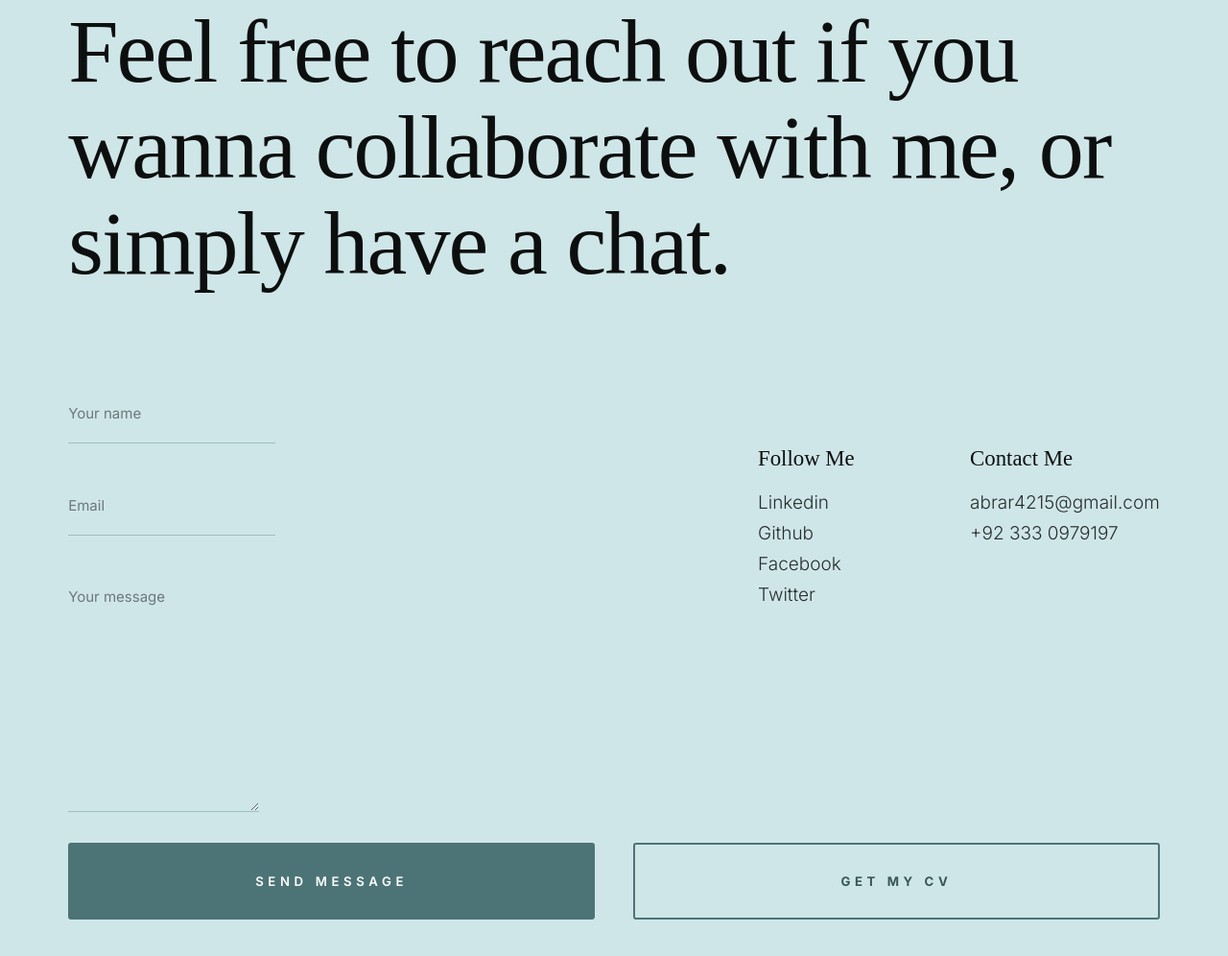
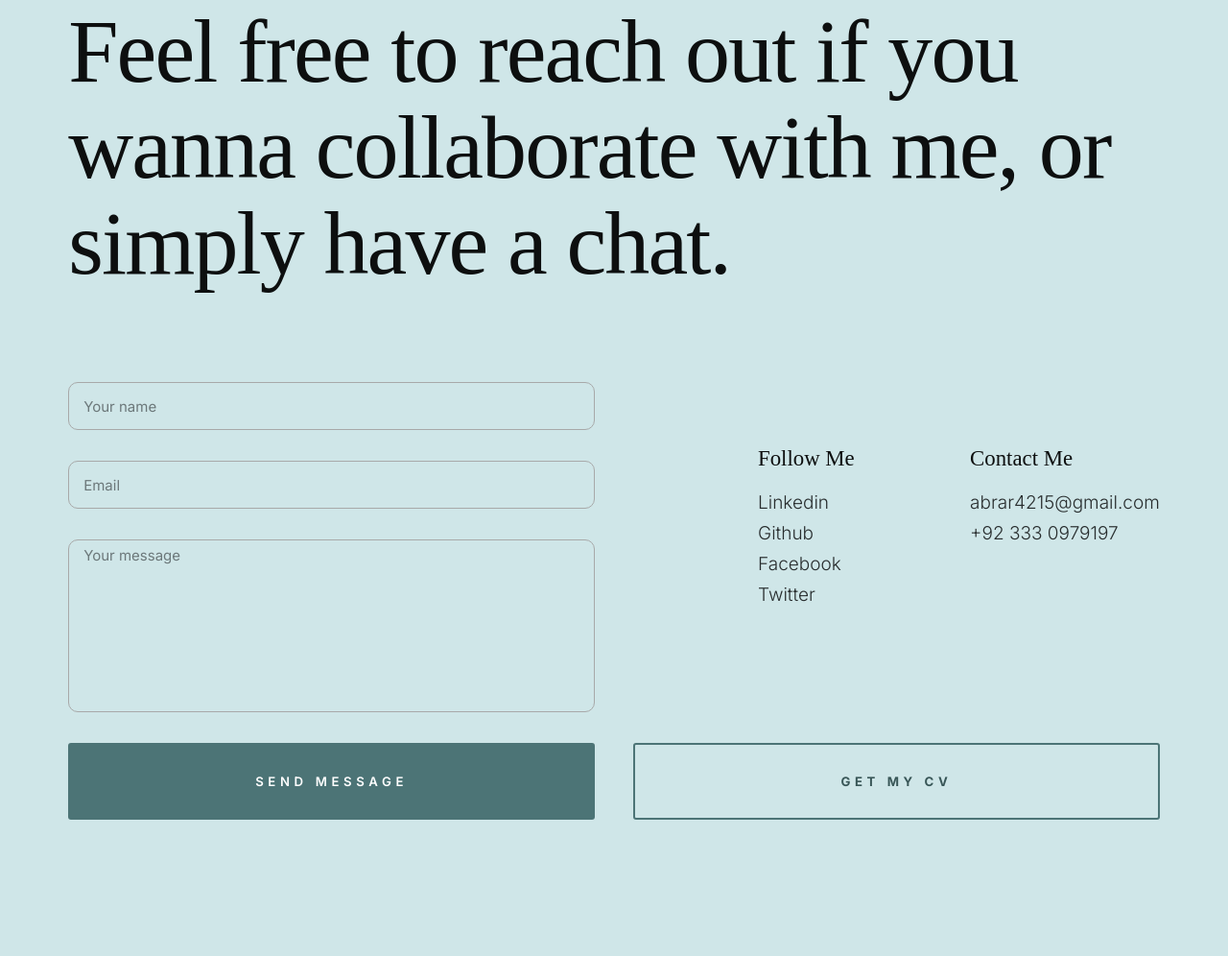
Before and after one commit to HassanAbrar97/MyWebsite, a plain HTML site: page index.html in a window 1280 px wide. Shown: the part 10211-11207 px from the top of the page at 96% size. Drawn offline with Linux system fonts and the light colour scheme; files whose address does not match are found by name; a web font is replaced by a local one.

Commit message:
form setting

```diff
--- a/css/styles.css
+++ b/css/styles.css
@@ -536,6 +536,14 @@ video {
     max-width : 100%;
     height    : auto;
 }
+input, textarea {
+    border: 1px solid #a8a9a9 !important;
+    width: 100% !important;
+    height: 50px !important;
+    padding: 0 15px !important;
+    border-radius: 10px !important;
+    resize: none;
+}
 
 pre {
     overflow : auto;
@@ -1989,6 +1997,7 @@ select {
 
 textarea {
     min-height : calc(8 * var(--space));
+    min-height: 180px;
 }
 
 input[type="email"]:focus,
--- a/index.html
+++ b/index.html
@@ -578,7 +578,7 @@
                             <span class="valid_info_name"></span>
                           </div>
                         <div class="design">
-                            <textarea rows='1' name="message" id="message" placeholder="Your message"></textarea>
+                            <textarea rows='4' name="message" id="message" placeholder="Your message"></textarea>
                             <!-- <span class="valid_info_message"></span> -->
                           </div>
                     </div> <!-- end section-footer__about -->
```
